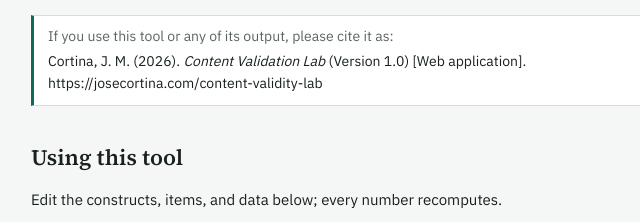
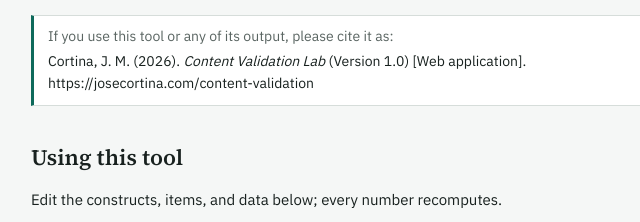
Before and after one commit to cortina16-oss/content-validity-lab, a plain HTML site: page index.html in a window 1280 px wide. Shown: the part 319-541 px from the top of the page, 65-705 px from the left. Drawn offline with Linux system fonts and the light colour scheme.

Commit message:
Point citation URL to the tool's actual page on josecortina.com
Co-Authored-By: Claude Opus 5.5 <noreply@anthropic.com>
Claude-Session: https://claude.ai/code/session_01HjYzJfbBDRZpcvUp3QT8g2

```diff
--- a/index.html
+++ b/index.html
@@ -150,7 +150,7 @@ footer{border-top:1px solid var(--rule);padding-top:16px}
   <h1>Content Validation Lab</h1>
   <p class="muted">Content validation involves raters who are asked about correspondence between items and various constructs. One of these is the construct of interest while the others are related “orbiting” constructs. Anderson and Gerbing (1991) have judges <em>sort</em> items; Hinkin and Tracey (1999) have them <em>rate</em> every item against every definition; Colquitt et al. (2019) turned both into correspondence and distinctiveness indices with empirical norms.</p>
   <p class="important"><strong>IMPORTANT NOTE:</strong> These procedures only look at whether the items match the construct. They do not consider whether the entire construct domain is covered by the items. See Alley et al. (2026) for discussion of this issue.</p>
-  <div class="cite-box">If you use this tool or any of its output, please cite it as: <span class="cite-box-ref">Cortina, J. M. (2026). <i>Content Validation Lab</i> (Version 1.0) [Web application]. https://josecortina.com/content-validity-lab</span></div>
+  <div class="cite-box">If you use this tool or any of its output, please cite it as: <span class="cite-box-ref">Cortina, J. M. (2026). <i>Content Validation Lab</i> (Version 1.0) [Web application]. https://josecortina.com/content-validation</span></div>
   <h2 style="margin-top:6px">Using this tool</h2>
   <p>Edit the constructs, items, and data below; every number recomputes.</p>
   <p>Suppose that we are doing a content validation of a measure of work engagement and that we are using job involvement and intrinsic motivation as orbiting constructs.</p>
```
